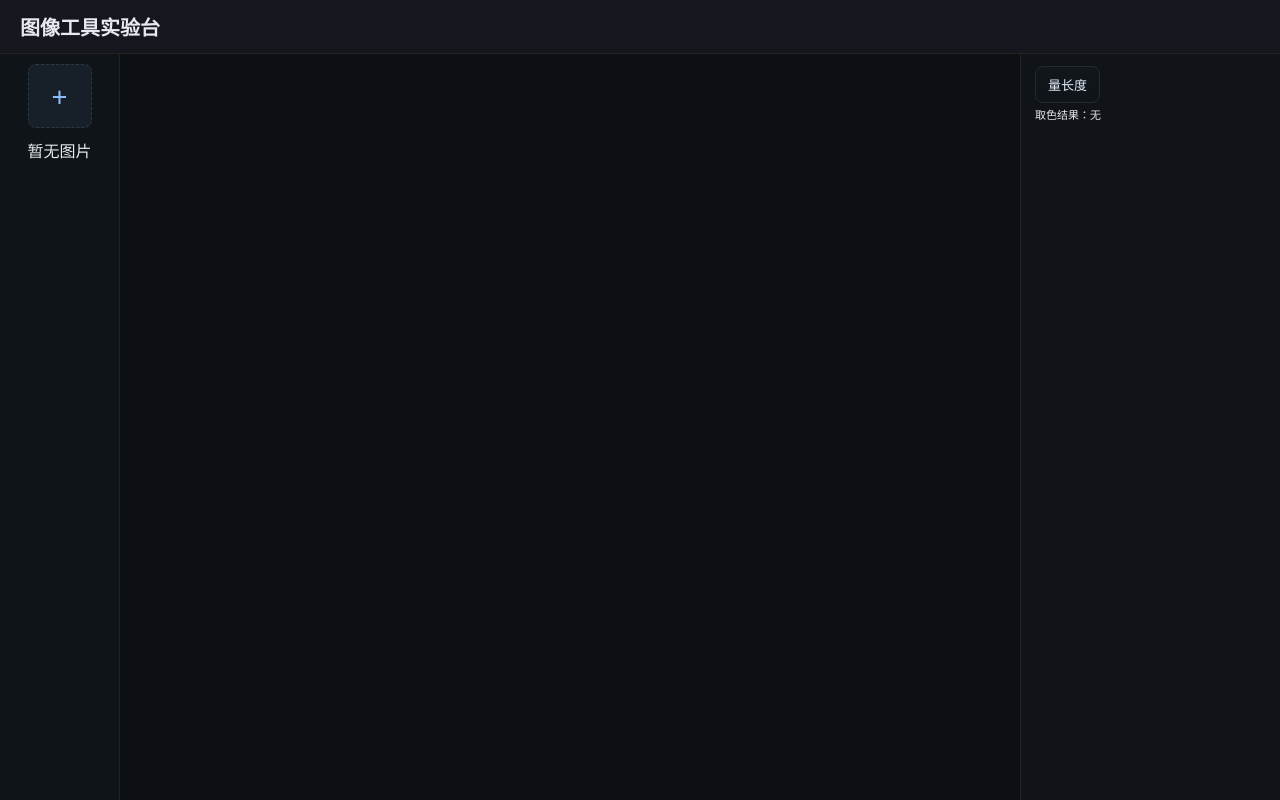
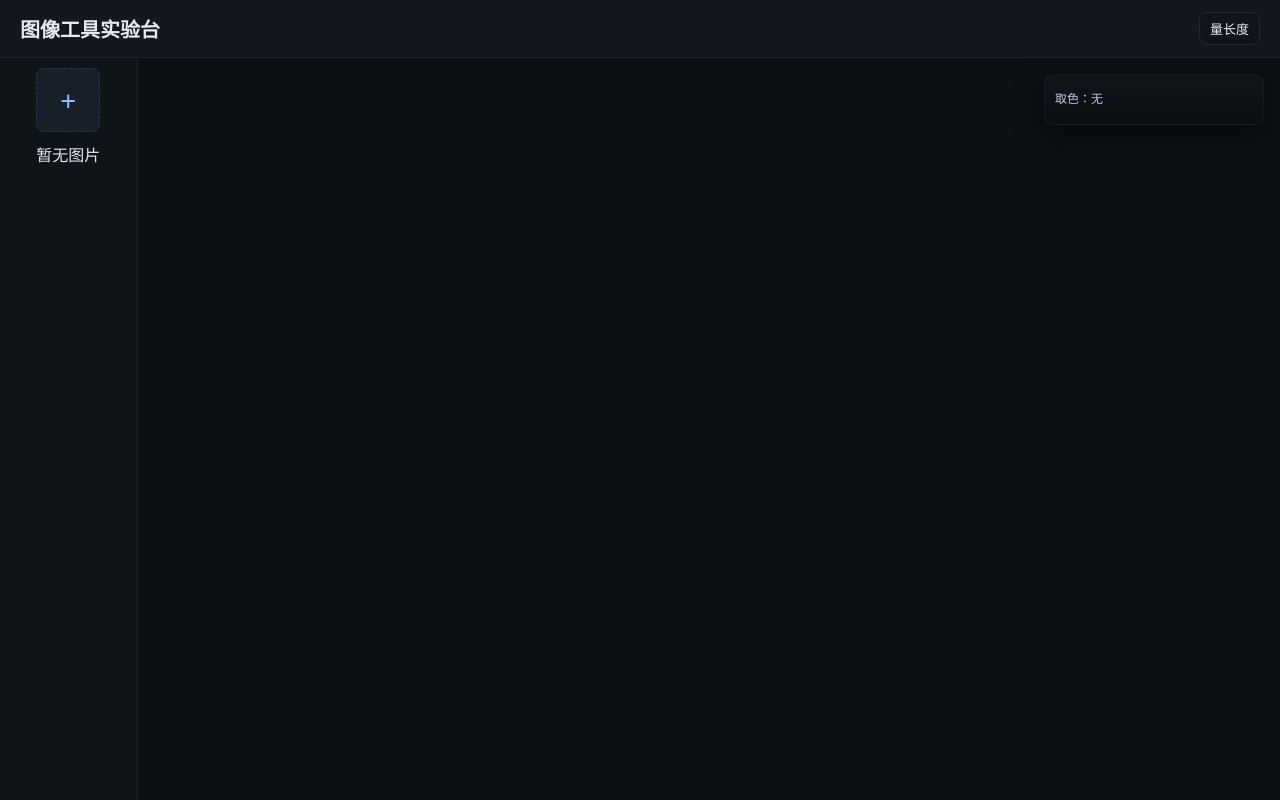
Before and after one commit to gn131131/color-ease, a React (Vite) app in the folder frontend/: page / in a window 1280 px wide. Built offline with nearby package versions, Linux system fonts and the light colour scheme.

Commit message:
feat: 更新图像工作区组件，添加工具状态管理，优化样式和布局

```diff
--- a/frontend/src/components/ImageWorkspace.tsx
+++ b/frontend/src/components/ImageWorkspace.tsx
@@ -14,12 +14,11 @@ type Tool = "picker" | "measure"; // 去掉 pan 按钮，使用 Space 拖拽
 // 阈值：当缩放倍数超过该值时显示像素网格
 const GRID_SHOW_SCALE = 8;
 
-export const ImageWorkspace: React.FC = () => {
+export const ImageWorkspace: React.FC<{ tool: Tool; setTool: (t: Tool) => void }> = ({ tool, setTool }) => {
     const [images, setImages] = useState<LoadedImage[]>([]);
     const [activeId, setActiveId] = useState<string | null>(null);
     const [scale, setScale] = useState(1);
     const [minScale, setMinScale] = useState(1);
-    const [tool, setTool] = useState<Tool>("picker");
     const spacePressedRef = useRef(false);
     const tabPressedRef = useRef(false);
     const [, forceKeyState] = useState(0);
@@ -35,6 +34,9 @@ export const ImageWorkspace: React.FC = () => {
     const interactionTimerRef = useRef<number | null>(null);
     const scaleRef = useRef(scale);
     const debugRef = useRef(true); // 打开调试日志
+    const shiftPressedRef = useRef(false);
+    const snappingRef = useRef<{ active: boolean; axis: "h" | "v" | null; x?: number; y?: number }>({ active: false, axis: null });
+    const [infoPanelPosition, setInfoPanelPosition] = useState<"top" | "bottom">("top");
 
     const activeImage = images.find((i) => i.id === activeId) || null;
 
@@ -171,6 +173,30 @@ export const ImageWorkspace: React.FC = () => {
             if (measure.distance) {
                 ctx.font = "12px sans-serif";
                 ctx.fillText(measure.distance.toFixed(1) + "px", (s1.sx + s2.sx) / 2 + 4, (s1.sy + s2.sy) / 2 + 4);
+            }
+            ctx.restore();
+        }
+
+        // 吸附视觉提示：当用户按住 shift 并在测量中时，绘制锁定轴线（虚线）
+        if (snappingRef.current.active && measure.start) {
+            const start = measure.start;
+            const axis = snappingRef.current.axis;
+            ctx.save();
+            ctx.strokeStyle = "rgba(255,200,60,0.85)";
+            ctx.setLineDash([6, 6]);
+            ctx.lineWidth = Math.max(1 / dpr, 1);
+            if (axis === "h") {
+                const y = cy + start.y * pixelScale;
+                ctx.beginPath();
+                ctx.moveTo(0, y);
+                ctx.lineTo(box.width, y);
+                ctx.stroke();
+            } else if (axis === "v") {
+                const x = cx + start.x * pixelScale;
+                ctx.beginPath();
+                ctx.moveTo(x, 0);
+                ctx.lineTo(x, box.height);
+                ctx.stroke();
             }
             ctx.restore();
         }
@@ -431,6 +457,8 @@ export const ImageWorkspace: React.FC = () => {
     const handlePointerDown: React.PointerEventHandler<HTMLCanvasElement> = (e) => {
         const canvas = canvasRef.current!;
         canvas.setPointerCapture(e.pointerId);
+        // track shift
+        shiftPressedRef.current = e.shiftKey;
         if (spacePressedRef.current) {
             viewState.current.dragging = true;
             viewState.current.lastX = e.clientX;
@@ -442,10 +470,14 @@ export const ImageWorkspace: React.FC = () => {
             const pos = toImageCoord(e.clientX, e.clientY);
             if (pos) {
                 setMeasure({ start: { x: Math.floor(pos.x), y: Math.floor(pos.y) }, end: null, distance: null });
+                // reset snapping
+                snappingRef.current = { active: !!e.shiftKey, axis: null };
             }
         }
     };
     const handlePointerMove: React.PointerEventHandler<HTMLCanvasElement> = (e) => {
+        // update shift state each move
+        shiftPressedRef.current = e.shiftKey;
         if (viewState.current.dragging) {
             const dx = e.clientX - viewState.current.lastX;
             const dy = e.clientY - viewState.current.lastY;
@@ -478,10 +510,14 @@ export const ImageWorkspace: React.FC = () => {
                         if (Math.abs(dx) >= Math.abs(dy)) {
                             // 水平吸附，锁定 y
                             ey = measure.start.y;
+                            snappingRef.current = { active: true, axis: "h" };
                         } else {
                             // 垂直吸附，锁定 x
                             ex = measure.start.x;
+                            snappingRef.current = { active: true, axis: "v" };
                         }
+                    } else {
+                        snappingRef.current = { active: false, axis: null };
                     }
                     const end = { x: ex, y: ey };
                     const dx2 = end.x - measure.start.x;
@@ -499,6 +535,9 @@ export const ImageWorkspace: React.FC = () => {
             clampView();
             draw();
         }
+        // clear shift/snapping when pointer released
+        shiftPressedRef.current = false;
+        snappingRef.current = { active: false, axis: null };
     };
 
     const pickColorAt = (ix: number, iy: number) => {
@@ -574,29 +613,13 @@ export const ImageWorkspace: React.FC = () => {
                     onPointerMove={handlePointerMove}
                     onPointerUp={handlePointerUp}
                 />
-            </div>
-            <div className="right-bar">
-                <div className="section">
-                    <div className="tools">
-                        <button
-                            className={tool === "measure" ? "on" : ""}
-                            onClick={() => {
-                                setTool(tool === "measure" ? "picker" : "measure");
-                                setMeasure({ start: null, end: null, distance: null });
-                            }}
-                        >
-                            {tool === "measure" ? "退出测量" : "量长度"}
-                        </button>
-                        {/* 重置视图按钮已移除 */}
+
+                <div className={`info-panel ${infoPanelPosition}`} onMouseEnter={() => setInfoPanelPosition((p) => (p === "top" ? "bottom" : "top"))}>
+                    <div className="info-content">
+                        <div className="info-line small">取色：{color}</div>
+                        {measure.distance && measure.start && measure.end && <div className="info-line small">{measure.distance.toFixed(1)} px</div>}
+                        <div className="info-line small measure-hint">{status}</div>
                     </div>
-                    {/* 当前缩放展示已移除 */}
-                    <div className="info-line">取色结果：{color}</div>
-                    {measure.distance && measure.start && measure.end && (
-                        <div className="info-line">
-                            测量：({measure.start.x},{measure.start.y}) → ({measure.end.x},{measure.end.y}) = {measure.distance.toFixed(1)} px
-                        </div>
-                    )}
-                    <div className="info-line status">{status}</div>
                 </div>
             </div>
         </div>
--- a/frontend/src/global.css
+++ b/frontend/src/global.css
@@ -25,13 +25,29 @@ a {
     background: #14171d;
     border-bottom: 1px solid #222;
     display: flex;
-    flex-direction: column;
+    flex-direction: row;
+    align-items: center;
+    justify-content: space-between;
     gap: 4px;
 }
 .app-header h1 {
     margin: 0;
     font-size: 20px;
     font-weight: 600;
+}
+.app-header .header-actions button {
+    padding: 6px 10px;
+    border-radius: 8px;
+    background: linear-gradient(180deg, #11161a, #0f1418);
+    border: 1px solid #222b34;
+    color: #e6eefc;
+    font-size: 13px;
+    cursor: pointer;
+}
+.app-header .header-actions button.on {
+    background: linear-gradient(180deg, #305bff, #1c4bd6);
+    color: white;
+    border-color: rgba(80, 120, 255, 0.6);
 }
 .app-header .hint {
     font-size: 12px;
@@ -52,7 +68,7 @@ a {
     min-height: 0;
 }
 .left-bar {
-    width: 120px;
+    width: 140px;
     border-right: 1px solid #222;
     padding: 10px;
     display: flex;
@@ -250,10 +266,9 @@ a {
 .info-line.status {
     color: #9fa6b0;
 }
-
 .canvas-area {
     position: relative;
-    flex: 1;
+    flex: 1 1 auto;
     min-width: 0;
     background: #0c0f14;
     display: flex;
@@ -263,13 +278,7 @@ a {
 }
 
 .right-bar {
-    width: 260px;
-    border-left: 1px solid #222;
-    padding: 12px 14px;
-    display: flex;
-    flex-direction: column;
-    gap: 12px;
-    background: #101418;
+    display: none; /* 已移除右侧区域，隐藏旧样式 */
 }
 .canvas-area canvas {
     width: 100%;
@@ -285,10 +294,78 @@ a {
     cursor: grab;
 }
 .cursor-cross {
+    /* 默认使用系统默认指针 */
+    cursor: default;
+}
+.cursor-measure {
+    /* 测量使用十字 */
     cursor: crosshair;
 }
-.cursor-measure {
-    cursor: cell;
+
+/* 浮动信息面板（覆盖在画布上） */
+.info-panel {
+    position: absolute;
+    right: 16px;
+    top: 16px;
+    background: linear-gradient(180deg, rgba(18, 22, 26, 0.9), rgba(12, 14, 18, 0.85));
+    border: 1px solid rgba(255, 255, 255, 0.04);
+    padding: 10px;
+    border-radius: 10px;
+    width: 220px;
+    box-shadow: 0 8px 30px rgba(0, 0, 0, 0.45);
+    transition: all 260ms cubic-bezier(0.2, 0.9, 0.2, 1);
+    z-index: 40;
+}
+.info-panel.top {
+    top: 16px;
+    bottom: auto;
+}
+.info-panel.bottom {
+    bottom: 16px;
+    top: auto;
+}
+.workspace-topbar {
+    height: 48px;
+    display: flex;
+    align-items: center;
+    padding: 8px 16px;
+    gap: 8px;
+    background: transparent;
+    position: absolute;
+    left: 156px; /* leave space for left-bar (slightly inset) */
+    right: 16px;
+    z-index: 30;
+    pointer-events: none; /* children may enable pointer-events */
+}
+.workspace-topbar .tools {
+    pointer-events: auto;
+    display: flex;
+    gap: 8px;
+}
+.info-header {
+    display: flex;
+    justify-content: space-between;
+    align-items: center;
+    gap: 8px;
+    margin-bottom: 8px;
+}
+.info-header .title {
+    font-size: 13px;
+    font-weight: 600;
+}
+.info-content {
+    font-size: 12px;
+    color: #d9e3ff;
+}
+.info-line.small {
+    font-size: 12px;
+    opacity: 0.88;
+    margin: 6px 0;
+}
+.measure-hint {
+    font-size: 11px;
+    color: #ffd98a;
+    opacity: 0.95;
 }
 
 /* 滚动条 */
--- a/frontend/src/modules/App.tsx
+++ b/frontend/src/modules/App.tsx
@@ -1,13 +1,19 @@
-import React from "react";
+import React, { useState } from "react";
 import { ImageWorkspace } from "../components/ImageWorkspace.tsx";
 
 export const App: React.FC = () => {
+    const [tool, setTool] = useState<"picker" | "measure">("picker");
     return (
         <div className="app-root">
             <header className="app-header">
                 <h1>图像工具实验台</h1>
+                <div className="header-actions">
+                    <button className={tool === "measure" ? "on" : ""} onClick={() => setTool(tool === "measure" ? "picker" : "measure")}>
+                        {tool === "measure" ? "退出测量" : "量长度"}
+                    </button>
+                </div>
             </header>
-            <ImageWorkspace />
+            <ImageWorkspace tool={tool} setTool={setTool} />
         </div>
     );
 };
```
